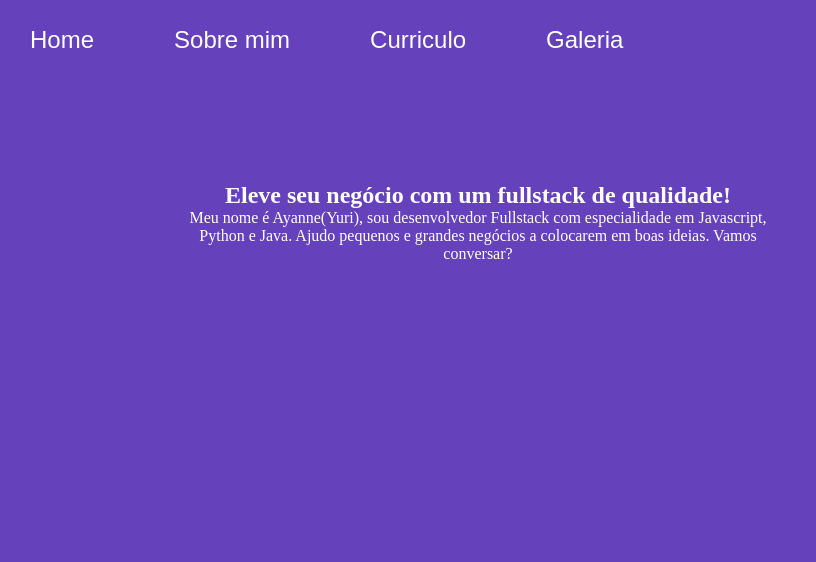
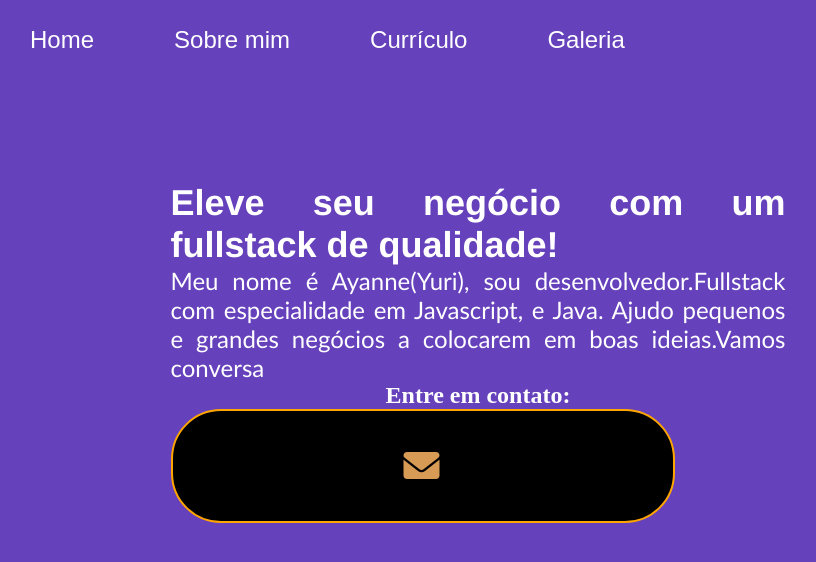
Before and after one commit to YurieAsh/portifolio-Ayannnee, a plain HTML site: page portifolio Ayanne/index.html/index.html in a window 1280 px wide. Shown: the whole page, without its empty margins (162-978 px from the left). Drawn offline with Linux system fonts and the light colour scheme.

Commit message:
Add files via upload

```diff
--- a/portifolio Ayanne/index.html/Style.css
+++ b/portifolio Ayanne/index.html/Style.css
@@ -50,3 +50,36 @@ gap: 80px;
     gap: 40px;
     order:2;
 }
+
+.apresentacao-conteudo-titulo {
+   font-size: 36px;
+   font-family: 'Franklin Gothic Medium', 'Arial Narrow', Arial, sans-serif;
+   text-align: justify;
+}
+
+.apresentacao-conteudo-paragrafo {
+   font-size: 24px;
+   font-family: 'Gill Sans', 'Gill Sans MT', Calibri, 'Trebuchet MS', sans-serif;
+   text-align: justify;
+}
+
+.botao1 {
+   background-color: black;
+   color: rgb(216, 155, 85);
+   width: 500px;
+   height: 80px;
+   text-align: center;
+   display: flex;
+   justify-content: center;
+   align-items: center;
+   border: 2px solid orange;
+   border-radius: 50px;
+   font-size: 36px;
+   padding: 15px 0;
+   text-decoration: none;
+   font-family: 'Franklin Gothic Medium', 'Arial Narrow', Arial, sans-serif;
+   letter-spacing: 2px;
+   text-transform: uppercase;
+   position: relative;
+   overflow: hidden;
+}
--- a/portifolio Ayanne/index.html/index.html
+++ b/portifolio Ayanne/index.html/index.html
@@ -3,18 +3,19 @@
 <head>
     <meta charset="UTF-8">
     <meta name="viewport" content="width=device-width, initial-scale=1.0">
-    <title>Portfólio Ayanne</title>
+    <title>Portfólio Ayanne(Yuri)</title>
     <link rel="stylesheet" href="./Style.css">
+    <link rel="stylesheet" href="https://cdnjs.cloudflare.com/ajax/libs/font-awesome/6.0.0-beta3/css/all.min.css">
 </head>
 <body>
-  <HEADER class="cabecalho">
+  <header class="cabecalho">
     <nav class="cabecalho-menu">
 
 <a class="cabecalho-menu-links" href="index.html">Home</a>
 
 <a class="cabecalho-menu-links" href="index.html">Sobre mim</a>
 
-<a class="cabecalho-menu-links" href="index.html">Curriculo</a>
+<a class="cabecalho-menu-links" href="index.html">Currículo</a>
 
 <a class="cabecalho-menu-links" href="index.html">Galeria</a>
 
@@ -27,13 +28,18 @@
           Eleve seu negócio com um fullstack de qualidade!
         </h1>
         <p class="apresentacao-conteudo-paragrafo">
-          Meu nome é Ayanne(Yuri), sou desenvolvedor
-          Fullstack com especialidade em Javascript,
-          Python e Java. Ajudo pequenos e grandes
-          negócios a colocarem em boas ideias.
-          Vamos conversar?
-        </p>
-    </section>
+          Meu nome é Ayanne(Yuri), sou desenvolvedor.Fullstack com especialidade em Javascript, e Java. Ajudo pequenos e grandes negócios a colocarem em boas ideias.Vamos conversa
+         </p>
+
+<!-- INICIO BOTOES-->
+  <div class="apresentacao-links">
+     <h2 class="apresentacao-links-conteudo">Entre em contato:</h2>
+     <a class="botao1" href="mailto:yurifurry0@gmail.com">
+         <i class="fas fa-envelope"></i>
+     </a>
+  </div>
+
+  </section>
 </main>
 
 </body>
```
Also changed, not shown: 1 other file.
